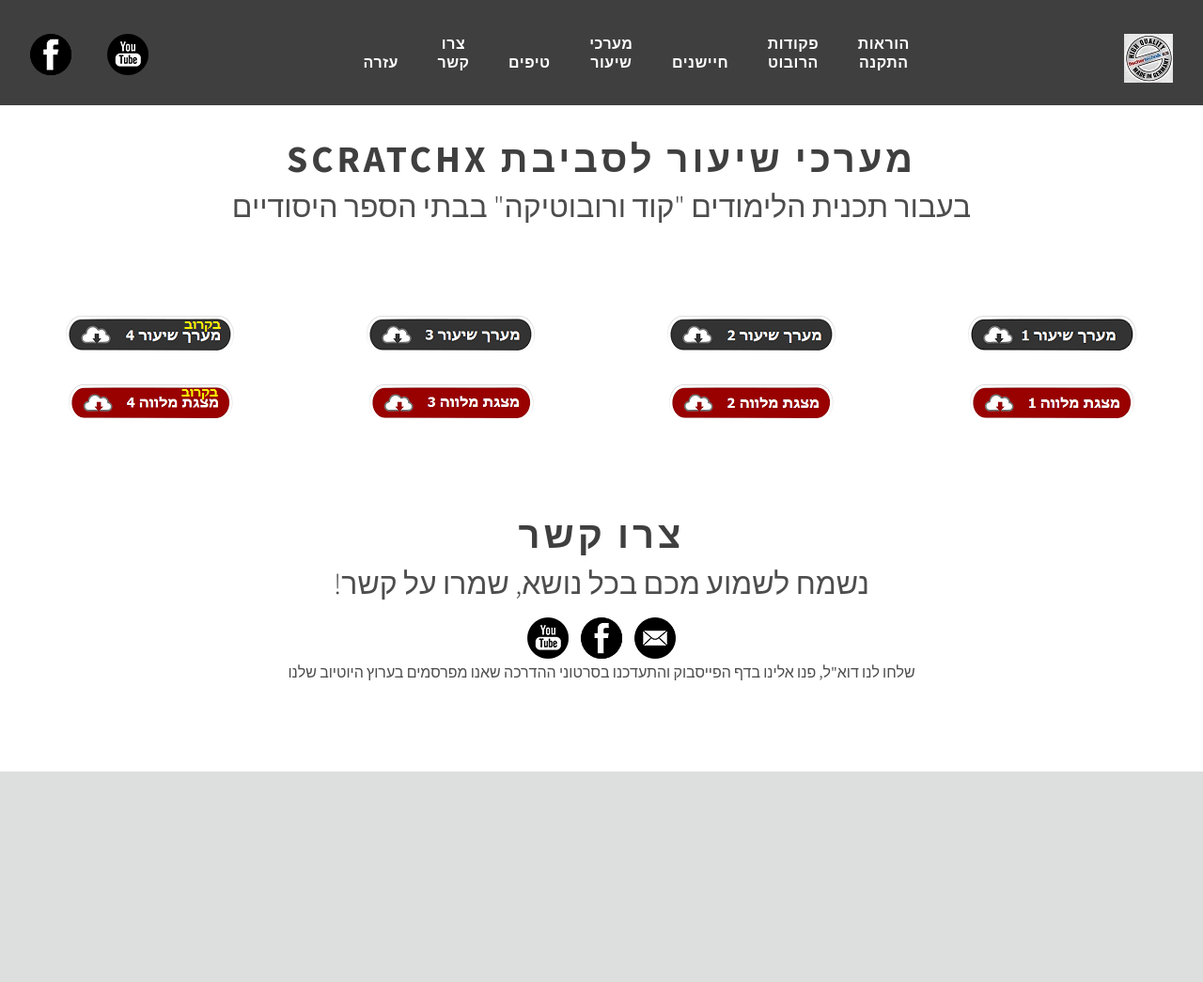
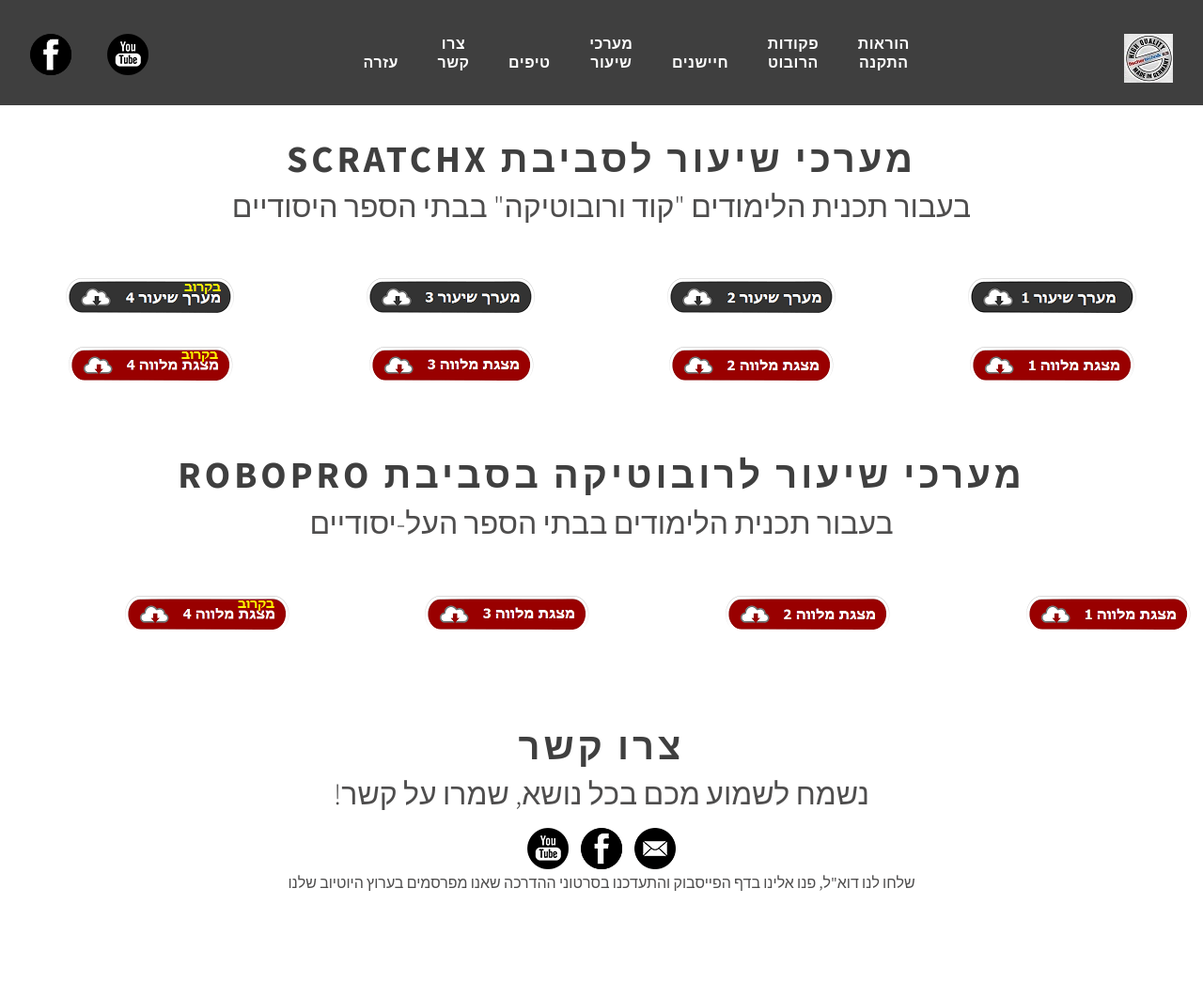
Before and after one commit to adihadas/ftscratch, a Jekyll site: the page arrays.html, which Jekyll copies as it is, in a window 1280 px wide. Shown: the whole page at 94% size. Built offline with Jekyll 4.4.1, drawn with Linux system fonts in a browser that asks for light colours; before the commit the page ends 900 px from its top, so only the background shows below that.

Commit message:
robopro arrays upd

```diff
--- a/arrays.html
+++ b/arrays.html
@@ -43,7 +43,7 @@
 	<div id="featured" class="container">
 		<div class="major">
 			<h2 id="main">מערכי שיעור לסביבת ScratchX</h2>
-			<span class="byline">בעבור תכנית הלימודים "קוד ורובוטיקה" בבתי הספר היסודיים <br><br><br></span>
+			<span class="byline">בעבור תכנית הלימודים "קוד ורובוטיקה" בבתי הספר היסודיים<br><br></span>
 		</div>
 		<div class="column1">
 			 <a href="" class="image image-centered img"><img src="images/download4a.png"  alt="" /> </a>
@@ -62,6 +62,27 @@
 			 <a href="src/ppt1.pptx" class="image image-centered img"><img src="images/download1b.png"  alt="" /></a>
 		</div>
 	</div>
+	<div id="portfolio" class="container">
+		 <div class="major">
+		 	  	<br><br>
+				<h2 id="robopro">מערכי שיעור לרובוטיקה בסביבת <b>RoboPRO</b></h2>
+			<span class="byline">בעבור תכנית הלימודים בבתי הספר העל-יסודיים <br><br></span>
+		</div>
+			<div class="column1">
+
+			 <a href="" class="image image-centered img"><img src="images/download4b.png"  alt="" /></a>
+		</div>
+		<div class="column2">
+			 <a href="src/rpro_ppt3.pptx" class="image image-centered img"><img src="images/download3b.png"  alt="" /></a>
+		</div>
+		<div class="column3">
+			 <a href="src/rpro_ppt2.pptx" class="image image-centered img"><img src="images/download2b.png"  alt="" /></a>
+		</div>
+		<div class="column4">
+
+			 <a href="src/rpro_ppt1.pptx" class="image image-centered img"><img src="images/download1b.png"  alt="" /></a>
+		</div>
+	</div>
 </div>
 	<div id="featured-wrapper">
 		<div id="contactus" class="major">
```
Also changed, not shown: 3 other files.
